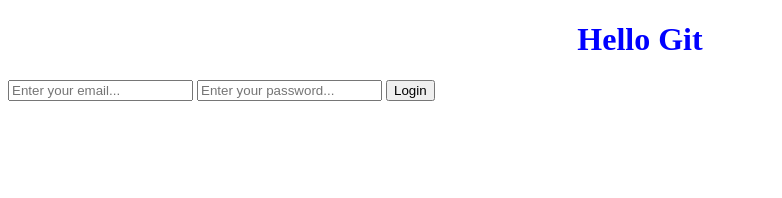
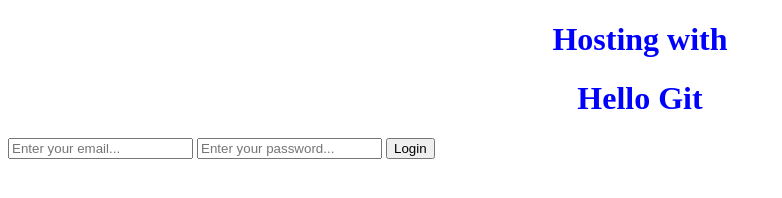
Before and after one commit to AiatSaied/Project, a plain HTML site: page index.html in a window 1280 px wide. Shown: the whole page, without its empty margins (0-782 px from the left). Drawn offline with Linux system fonts and the light colour scheme.

Commit message:
Added link to Netlify

```diff
--- a/index.html
+++ b/index.html
@@ -8,6 +8,7 @@
 </head>
 
 <body>
+    <h1>Hosting with <a href="https://www.netlify.com/"></a></h1>
     <h1>Hello Git</h1>
     <form action="">
         <input type="text" placeholder="Enter your email...">
```
